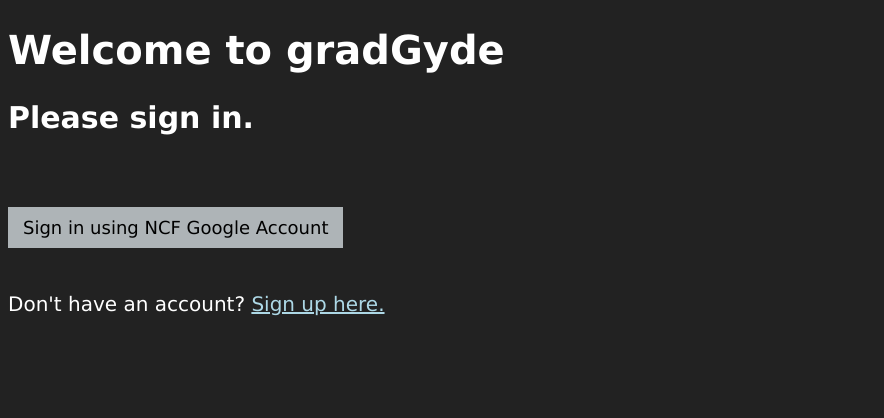
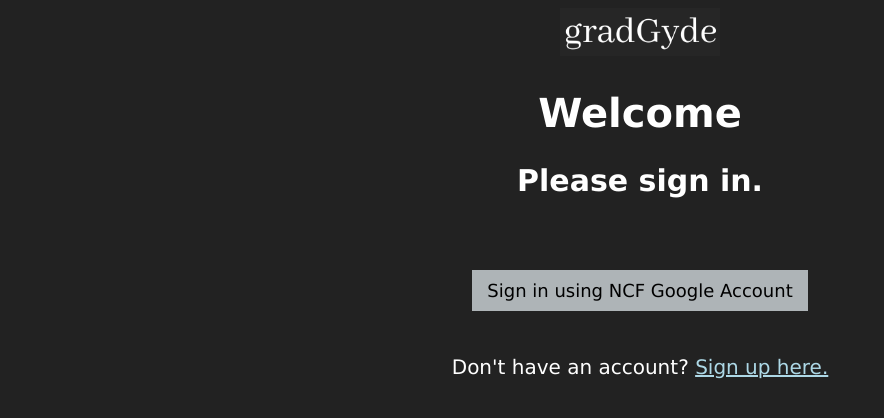
Before and after one commit to hayleemillar/gradGyde, a Flask app: page /login in a window 1280 px wide. Shown: the top 418 px of the page, without its empty margins (0-884 px from the left). Run offline with Flask 2, Linux system fonts and the light colour scheme; the visitor is signed in with stand-in values (Sample User, id 1).

Commit message:
added gradGyde logo to sign up and login pages. these pages were also edited to display in center rather than left-aligned

```diff
--- a/gradGyde/static/style.css
+++ b/gradGyde/static/style.css
@@ -13,7 +13,7 @@ button {
   color: black;
 }
 
-div.signup {
+div.loginsignup {
   max-width: 600px;
   margin-left: auto;
   margin-right: auto;
--- a/gradGyde/templates/login.html
+++ b/gradGyde/templates/login.html
@@ -9,15 +9,18 @@
 	<link rel='shortcut icon' href='../static/favicon.ico'>
 </head>
 
+<body>
+	<div class="loginsignup">
+		<center>
+			<img src="../static/img/gradGyde.png" Alt="gradGyde" style="width:160px;height:48px;padding:0px 5px 2px 5px">
 
 			<h1>
-	Welcome to gradGyde
+				Welcome
 			</h1>
 			<h2>
 				Please sign in.
 			</h2>
 
-<body>
 			<br/><br/>
 
 			<button onclick="location.href='/oauth_google';" type="button" style="font-size:18px;padding:10px 15px">Sign in using NCF Google Account</button>
@@ -27,6 +30,8 @@
 
 				Don't have an account? <a href="/signup" style="color:lightblue">Sign up here.</a>
 			</p>
+		</center>
+	</div>
 </body>
 
 </html>
--- a/gradGyde/templates/signup_form.html
+++ b/gradGyde/templates/signup_form.html
@@ -18,7 +18,10 @@
 </head>
 
 <body>
-    <div class="signup">
+    <div class="loginsignup">
+      <center>
+        <img src="../static/img/gradGyde.png" Alt="gradGyde" style="width:160px;height:48px;padding:0px 5px 2px 5px">
+      </center>
 
       <h1>Please fill in the following to complete your sign up for gradGyde.</h1>
       <br/><br/>
```
Also changed, not shown: gradGyde/templates/signup.html (+7 -3 lines). Lines whose indentation alone changed are shown as unchanged.
